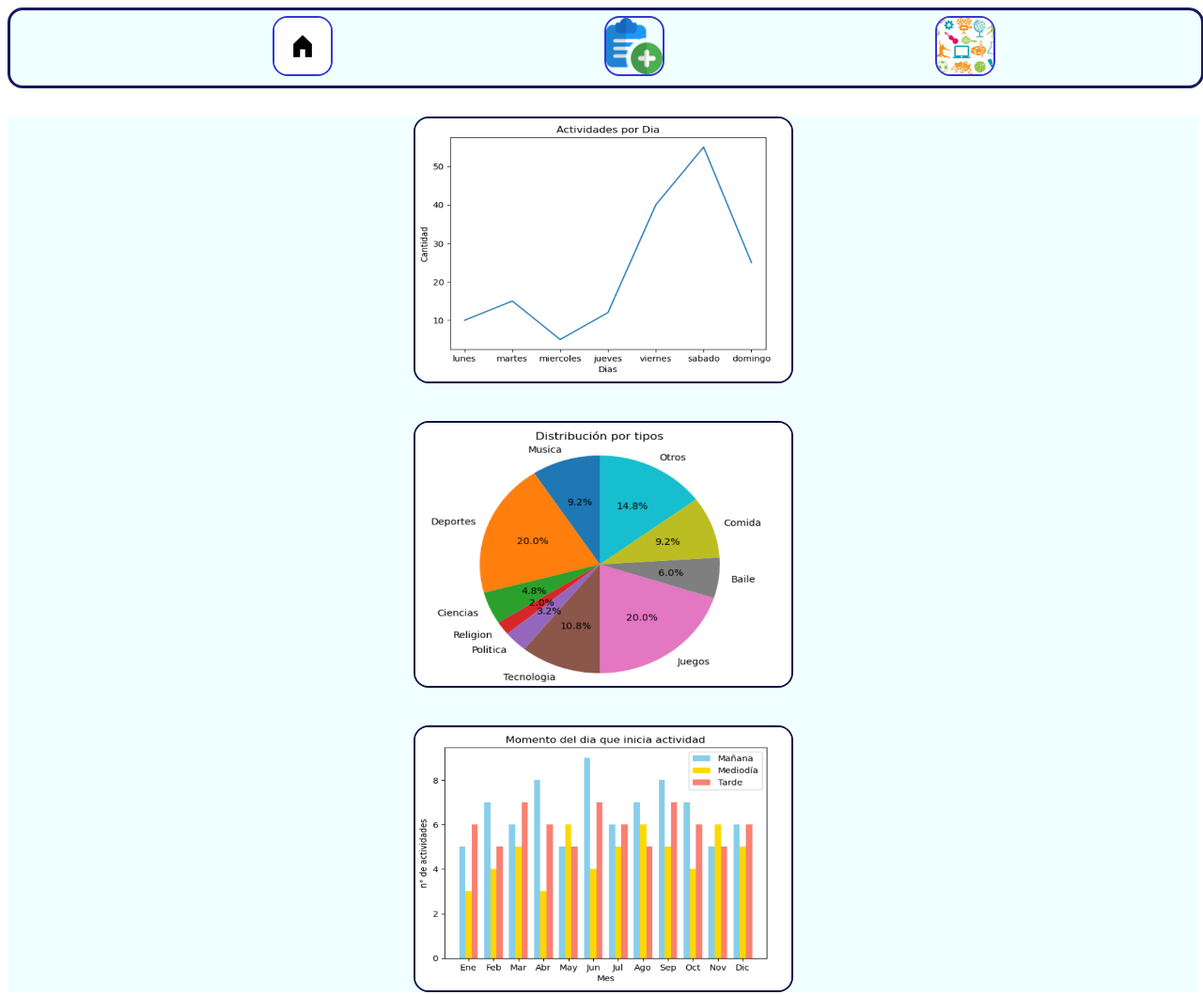
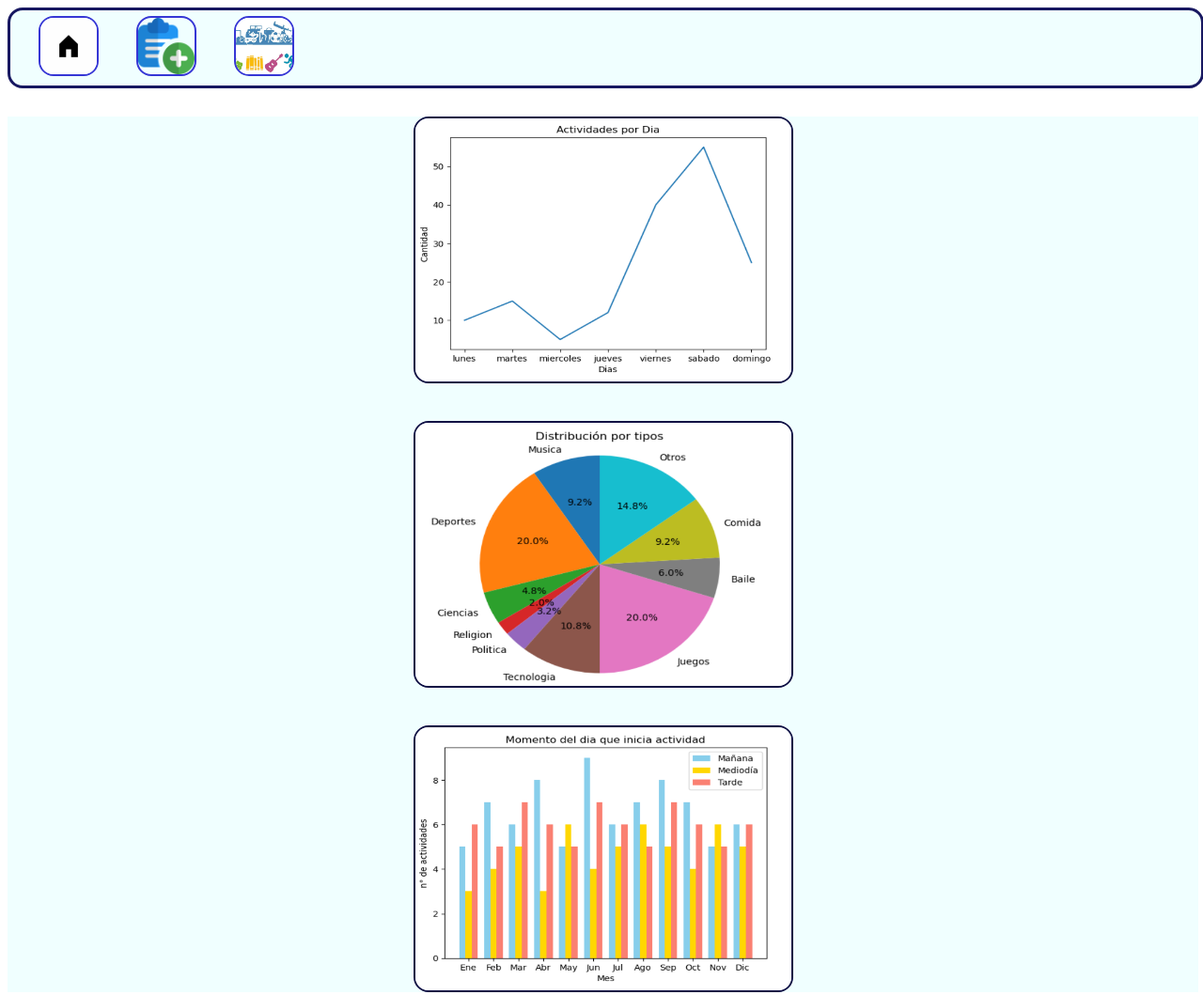
Before and after one commit to slevinnnn/desarrollo_web_daniel_ayala, a plain HTML site: page estadisticas.html in a window 1280 px wide. Shown: the top 1059 px of the page at 94% size. Drawn offline with Linux system fonts and the light colour scheme.

Commit message:
se corrigio la imagen de actividades

```diff
--- a/estadisticas.html
+++ b/estadisticas.html
@@ -14,7 +14,7 @@
       <div class="navbar_menu">
         <a href="index.html"> <img class="img_navbar" src="public/home-logo.jpeg"></img></a>
         <a href="agregar_actividad.html"> <img class="img_navbar" src="public/añadir.png"></img></a>
-        <a href="actividades.html"> <img class="img_navbar" src="public/actividades_1.png"></img></a>
+        <a href="actividades.html"> <img class="img_navbar" src="public/actividades_3.jpg"></img></a>
       </div>
     </nav>
     <div class="contenedor_principal">
--- a/styles/estadisticas.css
+++ b/styles/estadisticas.css
@@ -27,7 +27,6 @@ img{
   display: flex;
   flex-direction: row;
   align-items: center;
-  justify-content: space-evenly;
   margin-left: 30px;
   gap: 40px;
 
```
